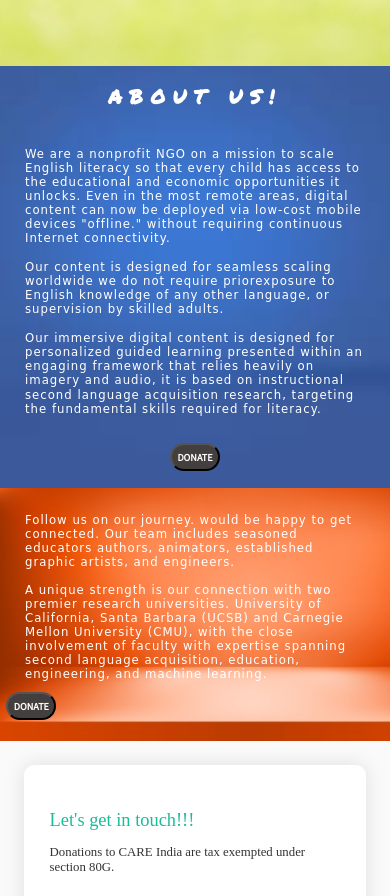
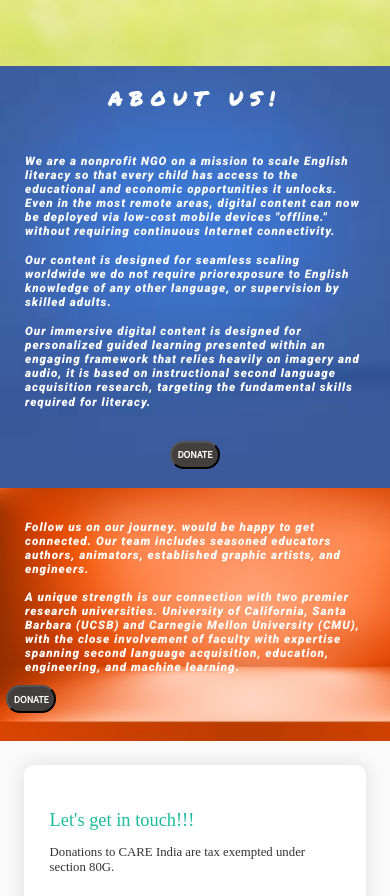
Before and after one commit to Sibananda-Sahu17/Payment-Gateway-Integration, a plain HTML site: page index.html in a window 390 px wide. Shown: the part 840-1736 px from the top of the page. Drawn offline with Linux system fonts and the light colour scheme.

Commit message:
initial commit

```diff
--- a/CSS/index.css
+++ b/CSS/index.css
@@ -225,7 +225,7 @@ html {
     padding-right: 25px;
     margin: 0;
     display: block;
-    font-family: "Caveat", cursive;
+    font-family: "Caveat", Roboto;
   }
 }
 
@@ -237,7 +237,7 @@ html {
     padding-right: 25px;
     margin: 0;
     display: block;
-    font-family: "Caveat", cursive;
+    font-family: "Caveat", Roboto;
   }
 
 }
```
